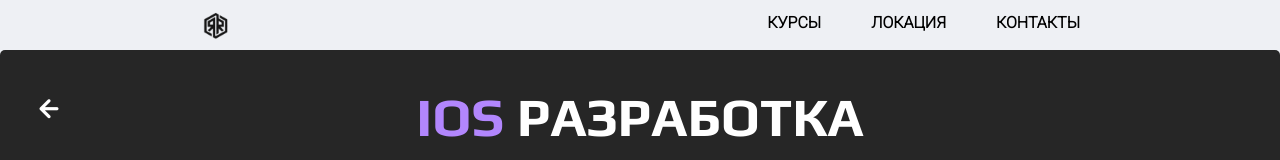
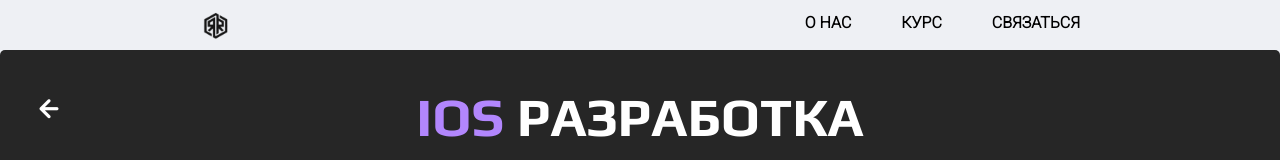
Before and after one commit to offism/reload-it, a React (Create React App) app: page /courses/ios in a window 1280 px wide. Shown: the top 160 px of the page. Built offline with nearby package versions, Linux system fonts and the light colour scheme.

Commit message:
10.02-c6

```diff
--- a/src/aboutUs/AboutUs.jsx
+++ b/src/aboutUs/AboutUs.jsx
@@ -2,7 +2,7 @@
 import {AboutUsBox,Container,AboutUsWrapper,AboutUsText,AboutUsBtn,AboutUsMainTitle,AboutUsTitle,AboutUsTextBox,AboutUsVideoBox} from './aboutUs.js'
 function AboutUs (){
     return (
-        <AboutUsBox>
+        <AboutUsBox id="aboutus">
           <Container>
             <AboutUsWrapper>
              <AboutUsTextBox>
--- a/src/navbar/Navbar.jsx
+++ b/src/navbar/Navbar.jsx
@@ -24,9 +24,9 @@
                 </Link>
             </NavLinkBox>
             <NavLinkBox>
-                <Navlink href={'#course'}>КУРСЫ</Navlink>
-                <Navlink href={'/'}>ЛОКАЦИЯ</Navlink>
-                <Navlink href={'#contact'}>КОНТАКТЫ</Navlink>
+                <Navlink href={'#aboutus'}>О НАС</Navlink>
+                <Navlink href={'#course'}>КУРС</Navlink>
+                <Navlink href={'#contact'}>СВЯЗАТЬСЯ</Navlink>
             </NavLinkBox>
             </Container>
         </Nav>
```
Also changed, not shown: src/assets/reload.gif (added).
